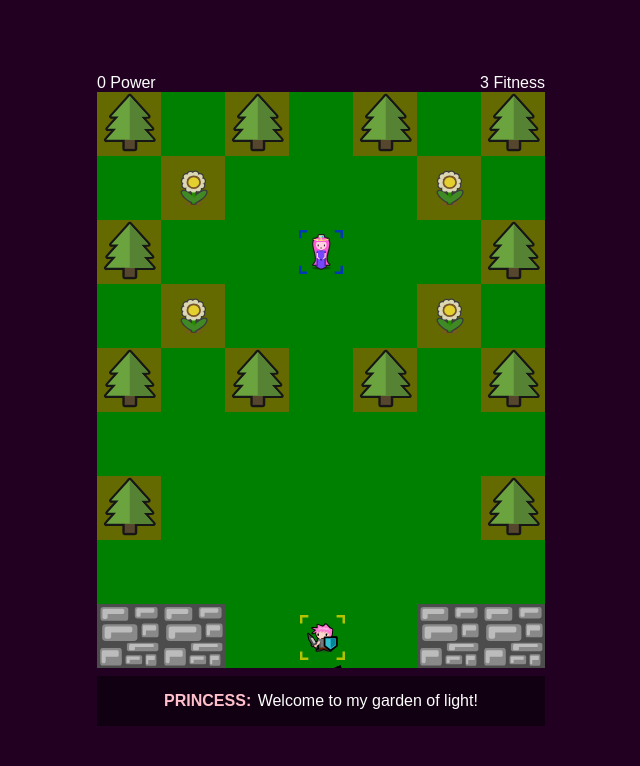
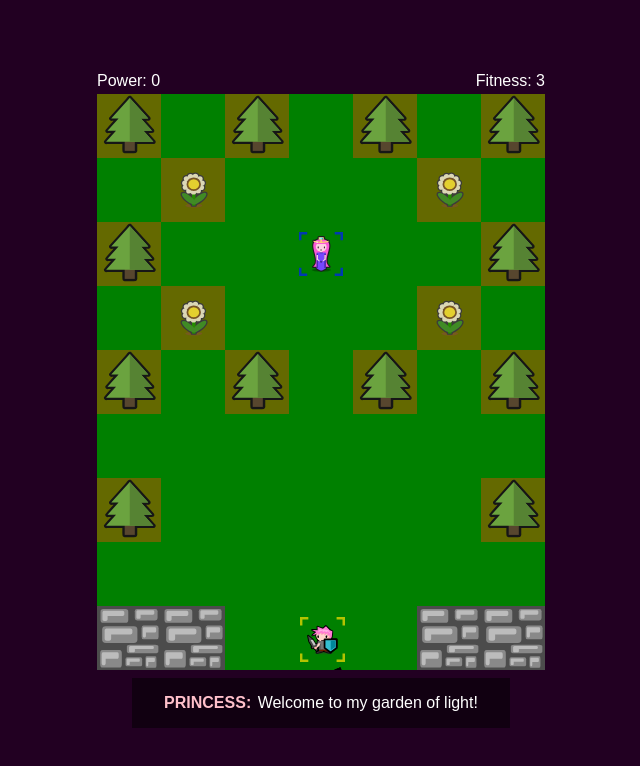
Before and after one commit to Luftare/wall-bounce, a plain HTML site: page index.html in a window 1280 px wide. Shown: the whole page, without its empty margins (319-959 px from the left). Drawn offline with Linux system fonts and the light colour scheme.

Commit message:
Align story and stats correctly

```diff
--- a/hero.js
+++ b/hero.js
@@ -225,7 +225,7 @@ class Hero {
     this.arrow.classList[moving ? "add" : "remove"]("hero__arrow--hidden");
     element.classList[moving && !game.paused ? "add" : "remove"]("run");
 
-    statusPower.innerHTML = `${this.power} Power`;
-    statusFitness.innerHTML = `${this.fitness} Fitness`;
+    statusPower.innerHTML = `Power: ${this.power}`;
+    statusFitness.innerHTML = `Fitness: ${this.fitness}`;
   }
 }
--- a/index.html
+++ b/index.html
@@ -24,8 +24,8 @@
           <div class="stats__fitness"></div>
         </div>
         <div id="game-field"></div>
-        <div class="game__level-story"></div>
       </div>
+      <div class="game__level-story"></div>
     </div>
     <div class="items">
       <div class="items__close">Close</div>
--- a/styles.css
+++ b/styles.css
@@ -82,6 +82,9 @@ body {
 
 .game {
   position: relative;
+  display: flex;
+  flex-direction: column;
+  align-items: center;
 }
 
 .game-container {
@@ -157,6 +160,8 @@ body {
   display: flex;
   color: white;
   justify-content: space-between;
+  margin-bottom: 4px;
+  width: 100%;
 }
 
 @keyframes death {
```
